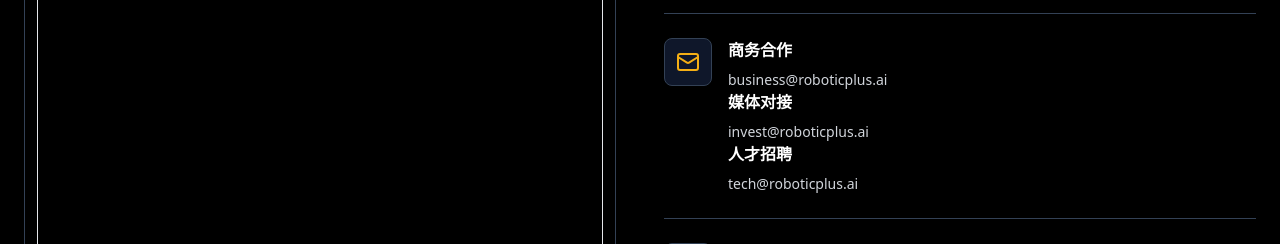
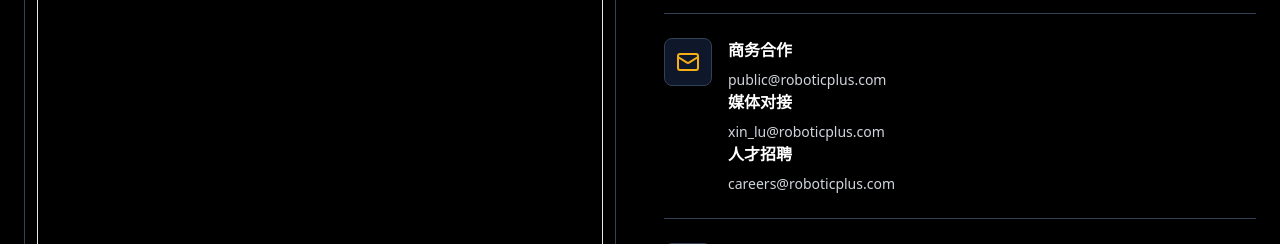
Before and after one commit to ZEELEONG/RoboticplusHomepage, a React (Vite) app: page / in a window 1280 px wide. Shown: the part 6335-6579 px from the top of the page. Built offline with nearby package versions, Linux system fonts and the light colour scheme; no server answers.

Commit message:
docs: update homepage contact emails
Made-with: Cursor

```diff
--- a/src/pages/RoboticPlusHomepageCn.tsx
+++ b/src/pages/RoboticPlusHomepageCn.tsx
@@ -520,11 +520,11 @@ export default function RoboticPlusHomepageCn() {
                     </div>
                     <div>
                       <h4 className="text-base font-semibold text-white mb-2">商务合作</h4>
-                      <p className="text-gray-300 text-sm">business@roboticplus.ai</p>
+                      <p className="text-gray-300 text-sm">public@roboticplus.com</p>
                       <h4 className="text-base font-semibold text-white mb-2">媒体对接</h4>
-                      <p className="text-gray-300 text-sm">invest@roboticplus.ai</p>
+                      <p className="text-gray-300 text-sm">xin_lu@roboticplus.com</p>
                       <h4 className="text-base font-semibold text-white mb-2">人才招聘</h4>
-                      <p className="text-gray-300 text-sm">tech@roboticplus.ai</p>
+                      <p className="text-gray-300 text-sm">careers@roboticplus.com</p>
                     </div>
                   </div>
                 </div>
--- a/src/pages/RoboticPlusHomepageEn.tsx
+++ b/src/pages/RoboticPlusHomepageEn.tsx
@@ -520,11 +520,11 @@ export default function RoboticPlusHomepageEn() {
                     </div>
                     <div>
                       <h4 className="text-base font-semibold text-white mb-2">Business Cooperation</h4>
-                      <p className="text-gray-300 text-sm">business@roboticplus.ai</p>
+                      <p className="text-gray-300 text-sm">public@roboticplus.com</p>
                       <h4 className="text-base font-semibold text-white mb-2">Media Contact</h4>
-                      <p className="text-gray-300 text-sm">invest@roboticplus.ai</p>
+                      <p className="text-gray-300 text-sm">xin_lu@roboticplus.com</p>
                       <h4 className="text-base font-semibold text-white mb-2">Talent Recruitment</h4>
-                      <p className="text-gray-300 text-sm">tech@roboticplus.ai</p>
+                      <p className="text-gray-300 text-sm">careers@roboticplus.com</p>
                     </div>
                   </div>
                 </div>
```
